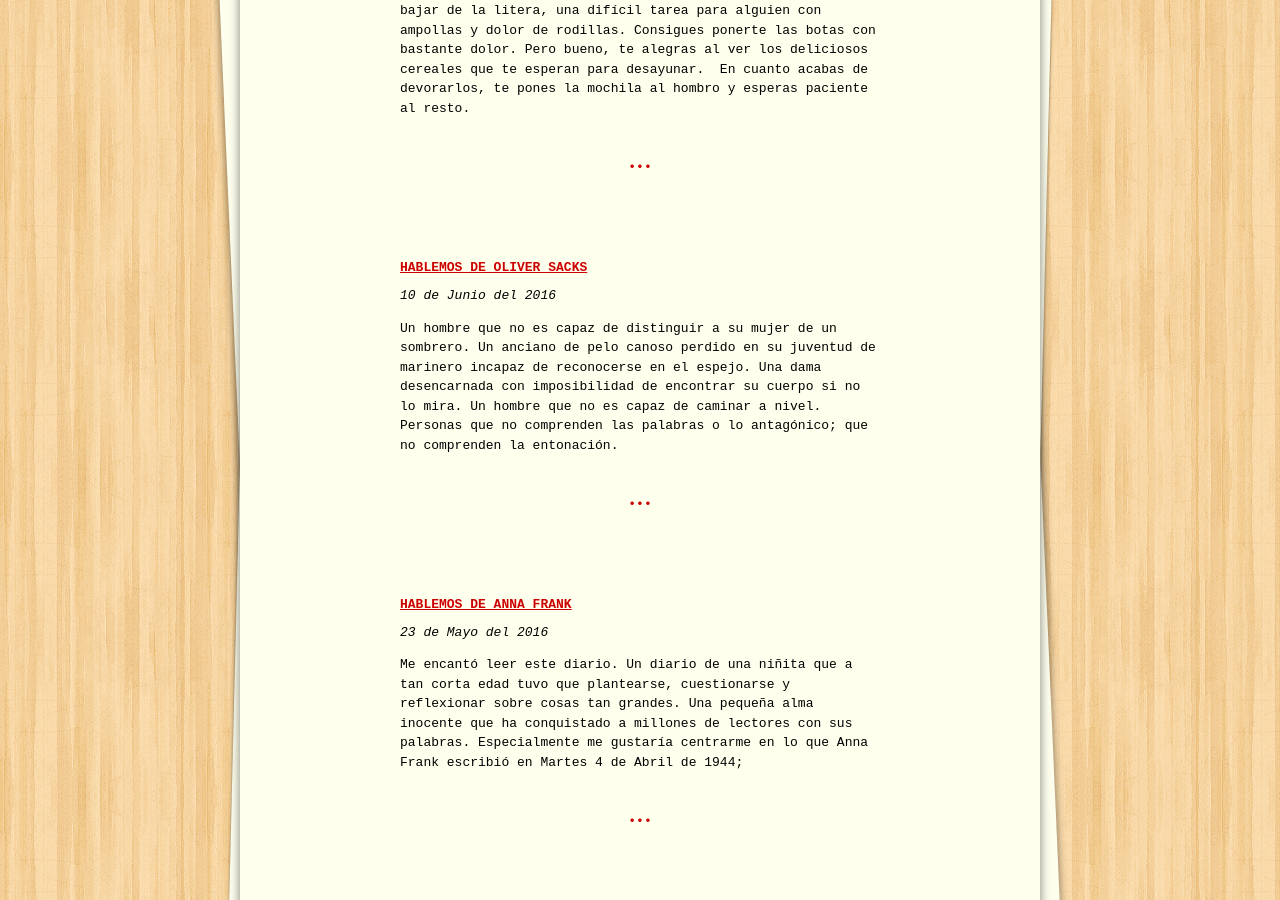
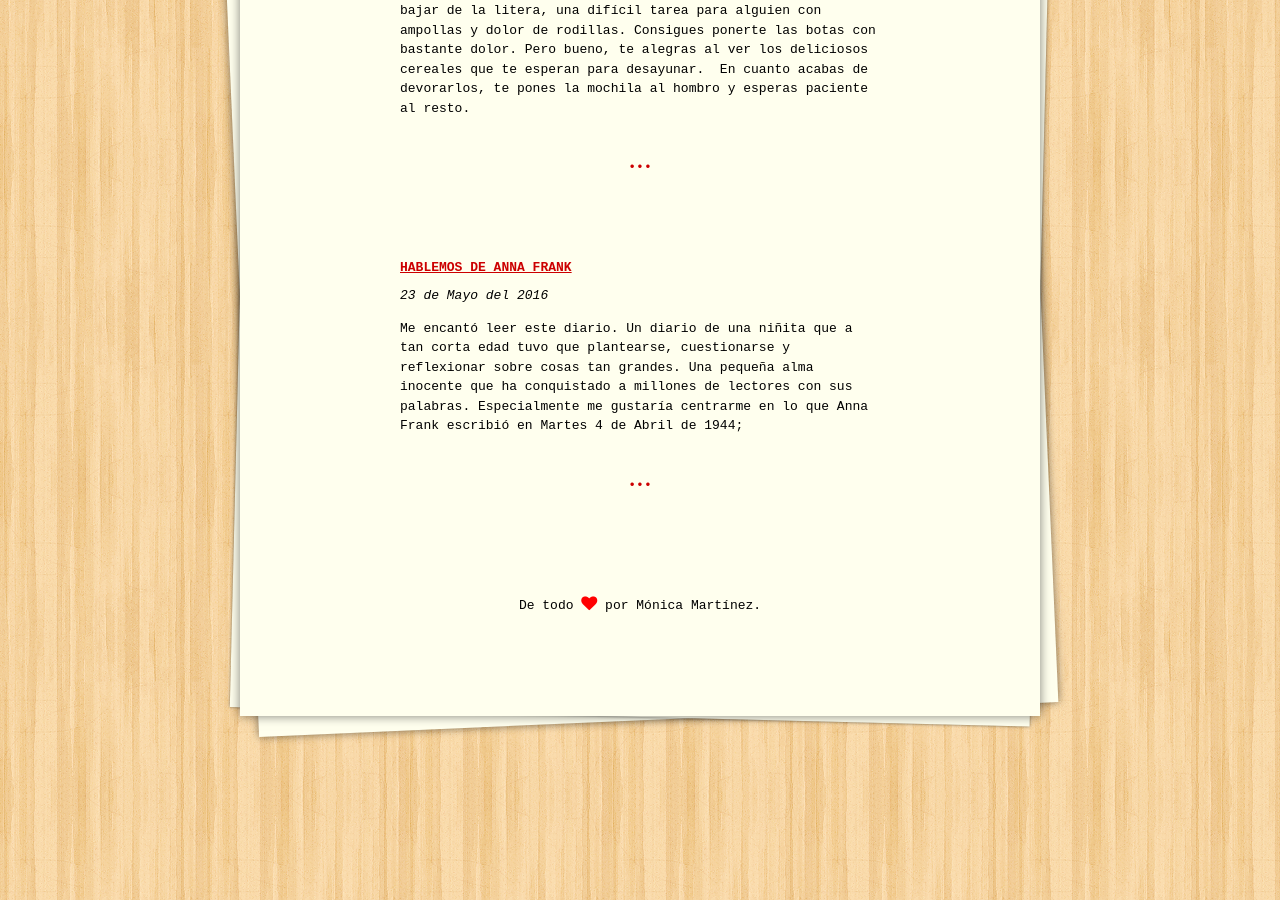
Before and after one commit to monimarlo/monimarlo.github.io, a Jekyll site: the page built from index.html, in a window 1280 px wide and 900 px high, scrolled down 472 px. Built offline with Jekyll 4.4.1, drawn with Linux system fonts in a browser that asks for light colours; nearby versions of some CDN libraries; the list of posts is cut into pages by our own code; a file with an impossible date is left out.

Commit message:
Updated 2016-06-10-hablemos-de-oliver-sacks.md

```diff
--- a/_posts/2016-06-10-hablemos-de-oliver-sacks.md
+++ b/_posts/2016-06-10-hablemos-de-oliver-sacks.md
@@ -1,12 +1,11 @@
 ---
 layout: post
 title: Hablemos de Oliver Sacks
-date: 2016-06-10 19:08:00
+date: {}
 category: libros
 permalink: blog/hablemos-de-oliver-sacks
 published: true
 ---
-
 Un hombre que no es capaz de distinguir a su mujer de un sombrero. Un anciano de pelo canoso perdido en su juventud de marinero incapaz de reconocerse en el espejo. Una dama desencarnada con imposibilidad de encontrar su cuerpo si no lo mira. Un hombre que no es capaz de caminar a nivel. Personas que no comprenden las palabras o lo antagónico; que no comprenden la entonación.
 
 Tics imposibles, identidades perdidas, excitaciones repentinas. Canciones que suenan tan fuerte en el interior que dejan a uno completamente incomunicado. O "simples" mucho menos simples de lo que aparentan por sus extraordinarias aptitudes para las matemáticas o al pintura.
```
Also changed, not shown: other parts of _posts/2016-06-10-hablemos-de-oliver-sacks.md (+2 -0 lines).
